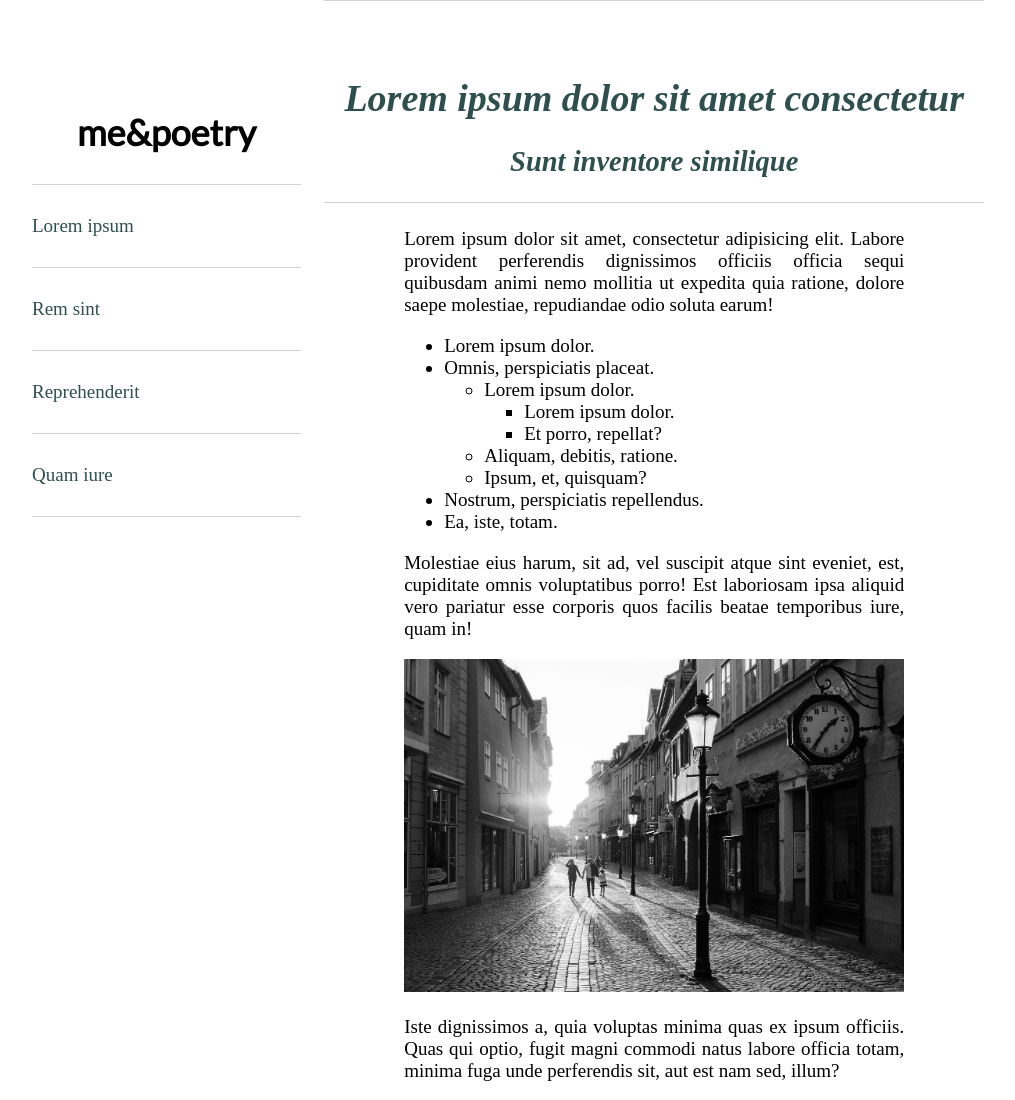
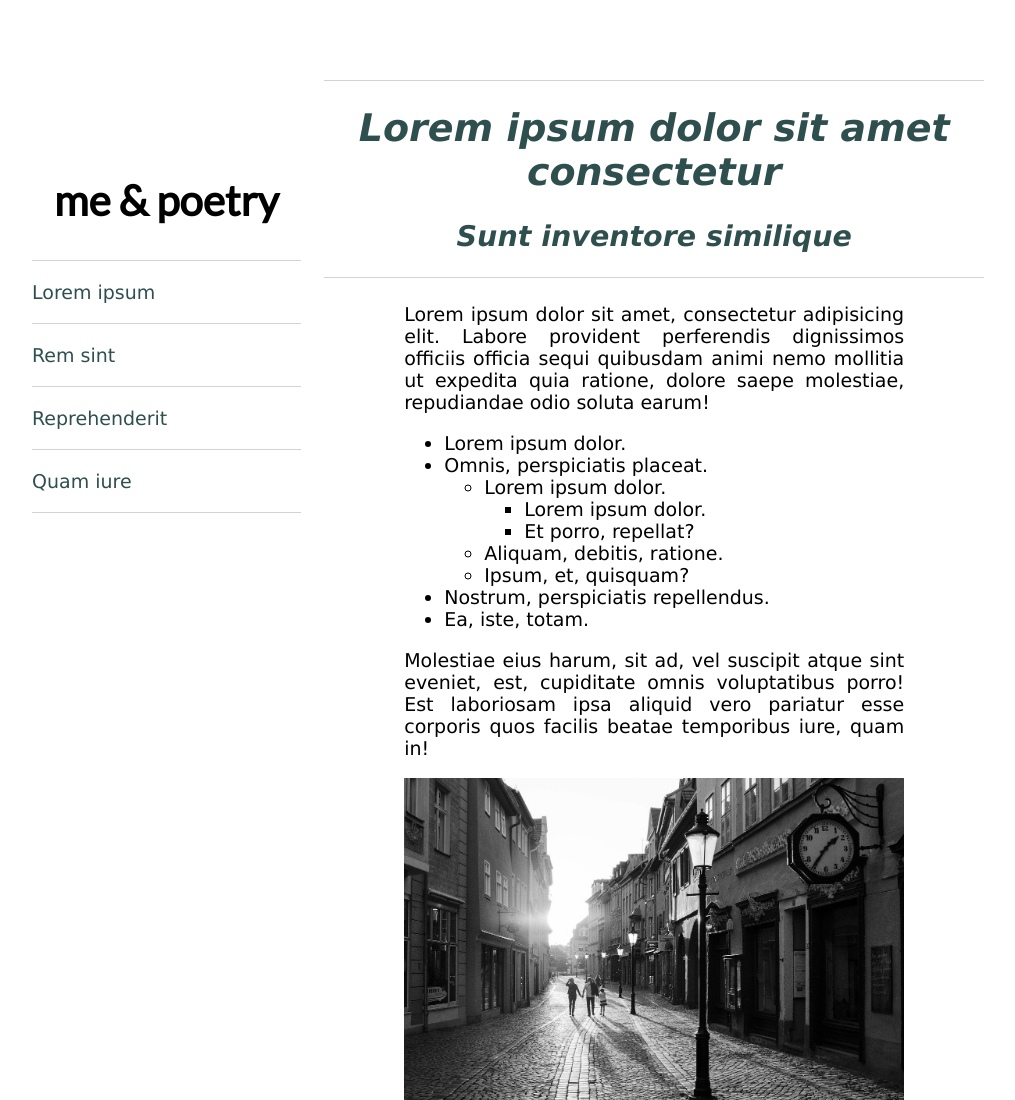
Before and after one commit to gatinhap/frontend, a plain HTML site: page html&css/exercise_one/index.html in a window 1280 px wide. Shown: the top 1100 px of the page, without its empty margins (143-1158 px from the left). Drawn offline with Linux system fonts and the light colour scheme.

Commit message:
exercise corrected

```diff
--- a/html&css/exercise_one/index.html
+++ b/html&css/exercise_one/index.html
@@ -12,10 +12,10 @@
 <body>
     <aside class="sidebar">
         <div class="logo">
-            <h1>me&amp;poetry</h1>
+            <h1>me &amp; poetry</h1>
         </div>
         <nav>
-            <div>Lorem ipsum</div>
+            <div class="navigation-panel">Lorem ipsum</div>
             <div>Rem sint</div>
             <div>Reprehenderit</div>
             <div>Quam iure</div>
--- a/html&css/exercise_one/styles.css
+++ b/html&css/exercise_one/styles.css
@@ -1,7 +1,7 @@
 body {
     width: 960px;
     margin: 0 auto;
-    font: 'Droid Serif', Verdana, Arial, sans-serif;
+    font-family: 'Droid Serif', Verdana, Arial, sans-serif;
     font-size: 19px;
     position: relative;
 }
@@ -14,7 +14,7 @@ body {
 
 .sidebar {
     padding: 15px;
-    padding-top: 80px;
+    padding-top: 140px;
     position: absolute;
     top: 0;
     left: 0;
@@ -26,14 +26,14 @@ nav div {
     border-bottom-style: solid;
     border-width: thin;
     border-color: lightgray;
-    margin-top: 30px;
-    margin-bottom: 30px;
-    padding-bottom: 30px;
+    margin-top: 20px;
+    margin-bottom: 20px;
+    padding-bottom: 20px;
     color: darkslategrey;
 }
 
 .logo {
-    font-size: 24px;
+    font-size: 28px;
     font-family: 'Lato', sans-serif;
     border-bottom-style: solid;
     border-width: thin;
@@ -49,10 +49,10 @@ header {
     border-bottom-style: solid;
     border-width: thin;
     border-color: lightgray;
-    padding-top: 50px;
     text-align: center;
     font-style: italic;
     color: darkslategrey;
+    margin-top: 80px;
 }
 
 .wrapper {
```
